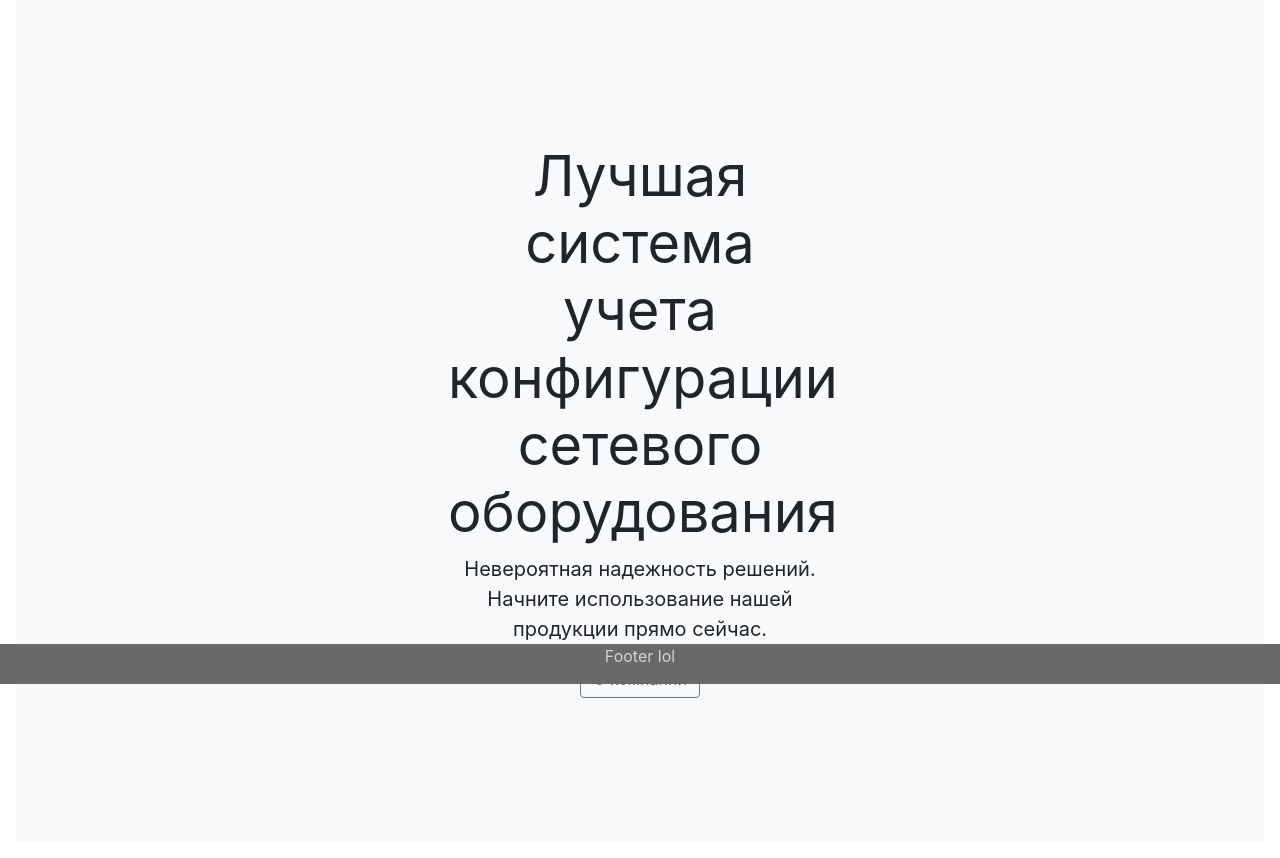
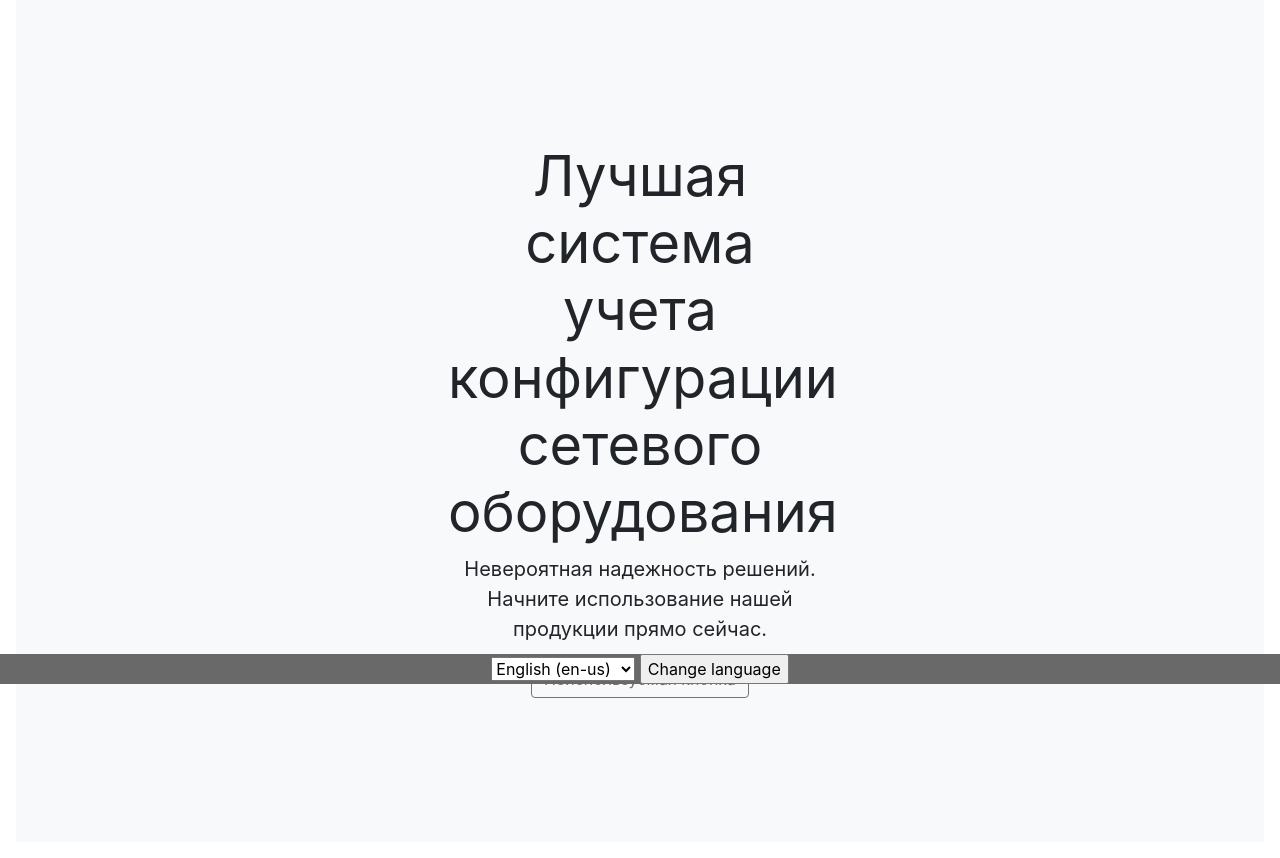
Before and after one commit to denissidorenko1/QalityAssurance, a Django app: page / in a window 1280 px wide. Shown: the part 116-974 px from the top of the page. Run offline with Django 3.2, Linux system fonts and the light colour scheme; some libraries are stand-ins or nearby versions.

Commit message:
Just in case my hdd breaks

```diff
--- a/TRSIS_lab_1/urls.py
+++ b/TRSIS_lab_1/urls.py
@@ -18,5 +18,8 @@ from django.urls import path, include
 
 urlpatterns = [
     path('admin/', admin.site.urls),
+
+
+
     path('',include('mainpage.mainurls'))
 ]
--- a/mainpage/templates/mainpage/base.html
+++ b/mainpage/templates/mainpage/base.html
@@ -41,7 +41,18 @@
 </style>
 
 <div class="footer">
-  <p>Footer lol</p>
+    <form method="post" action="http://127.0.0.1:8000/change_language/">
+    {% csrf_token %}
+    <select name="language">
+        {% get_available_languages as LANGUAGES %}
+        {% for language in LANGUAGES %}
+        <option value="{{ language.0 }}" {% if language.0 == LANGUAGE_CODE %} selected{% endif %}>
+            {{ language.0|language_name_local }} ({{ language.0 }})
+        </option>
+        {% endfor %}
+    </select>
+    <input type="submit" value="Change language">
+</form>
 </div>
 </body>
 </html>
--- a/mainpage/templates/mainpage/face.html
+++ b/mainpage/templates/mainpage/face.html
@@ -3,9 +3,9 @@
 {% block description %}
 <div class="position-relative overflow-hidden p-3 p-md-5 m-md-3 text-center bg-light">
   <div class="col-md-5 p-lg-5 mx-auto my-5">
-    <h1 class="display-4 font-weight-normal">Лучшая система учета конфигурации сетевого оборудования</h1>
-    <p class="lead font-weight-normal">Невероятная надежность решений. Начните использование нашей продукции прямо сейчас.</p>
-    <a class="btn btn-outline-secondary" href="about">О компании</a>
+    <h1 class="display-4 font-weight-normal">{% trans "Лучшая система учета конфигурации сетевого оборудования" %}</h1>
+    <p class="lead font-weight-normal">{% trans "Невероятная надежность решений. Начните использование нашей продукции прямо сейчас." %}</p>
+    <a class="btn btn-outline-secondary" href="about">{% trans "Неиспользуемая кнопка" %}</a>
   </div>
   <div class="product-device shadow-sm d-none d-md-block"></div>
   <div class="product-device product-device-2 shadow-sm d-none d-md-block"></div>
--- a/mainpage/templates/mainpage/test.html
+++ b/mainpage/templates/mainpage/test.html
@@ -23,7 +23,7 @@
 
 <div class="position-relative overflow-hidden p-3 p-md-5 m-md-3 text-center bg-light">
   <div class="col-md-5 p-lg-5 mx-auto my-5">
-    <h1 class="display-4 font-weight-normal">Лучшая система учета конфигурации сетевого оборудования</h1>
+    <h1 class="display-4 font-weight-normal">Лучшая система учета ,kf,kf1конфигурации сетевого оборудования</h1>
     <p class="lead font-weight-normal">Невероятная надежность решений. Начните использование нашей продукции прямо сейчас.</p>
     <a class="btn btn-outline-secondary" href="about">О компании</a>
   </div>
--- a/mainpage/views.py
+++ b/mainpage/views.py
@@ -1,3 +1,4 @@
+from django.http import HttpResponseRedirect
 from django.shortcuts import render,redirect
 from .models import *
 from .forms import TaskForm,CreateUserForm
@@ -8,6 +9,7 @@ from .serializers import ContributorSerializer, EquipmentSerializer
 from django.contrib.auth import authenticate, login, logout
 from django.contrib import messages
 from django.contrib.auth.decorators import login_required
+from TRSIS_lab_1 import settings
 
 class EquipmentView(APIView):
     def get(self,request, pk=None):
@@ -166,6 +168,24 @@ def site_info(request):
 #    return render(request, 'mainpage/about.html')
 
 
+def change_language(request):
+    response = HttpResponseRedirect('/')
+    if request.method == 'POST':
+        language = request.POST.get('language')
+        if language:
+            if language != settings.LANGUAGE_CODE and [lang for lang in settings.LANGUAGES if lang[0] == language]:
+                redirect_path = f'/{language}/'
+            elif language == settings.LANGUAGE_CODE:
+                redirect_path = '/'
+            else:
+                return response
+            from django.utils import translation
+            translation.activate(language)
+            response = HttpResponseRedirect(redirect_path)
+            response.set_cookie(settings.LANGUAGE_COOKIE_NAME, language)
+    return response
+
+
 def face(request):
     return render(request, 'mainpage/face.html')#test
 
```
Also changed, not shown: TRSIS_lab_1/settings.py (+16 -1 lines), mainpage/mainurls.py (+5 -2 lines), locale/de/LC_MESSAGES/django.po, locale/en/LC_MESSAGES/django.po, locale/es/LC_MESSAGES/django.po, locale/fr/LC_MESSAGES/django.po, locale/ru/LC_MESSAGES/django.po, locale/ua/LC_MESSAGES/django.po.
